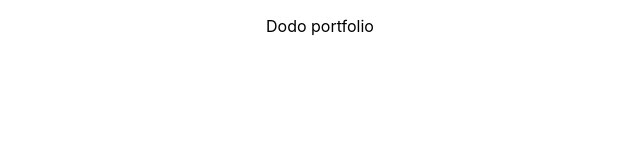
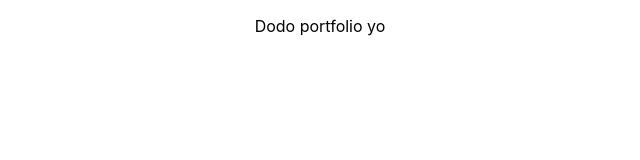
Before and after one commit to AnnaDore/portfolio, a React (Create React App) app: page / in a window 1280 px wide. Shown: the top 160 px of the page, without its empty margins (320-960 px from the left). Built offline with nearby package versions, Linux system fonts and the light colour scheme.

Commit message:
final prepare

```diff
--- a/src/App.js
+++ b/src/App.js
@@ -4,7 +4,7 @@ import "./App.css";
 function App() {
   return (
     <div className="App">
-      <p>Dodo portfolio</p>
+      <p>Dodo portfolio yo</p>
     </div>
   );
 }
```
